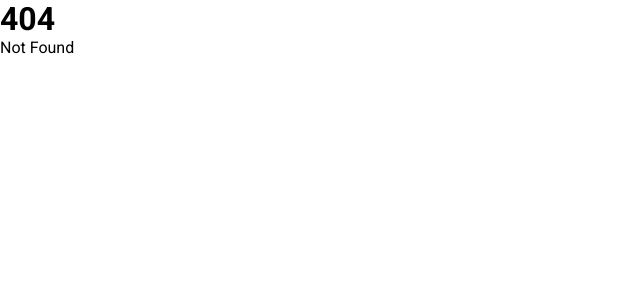
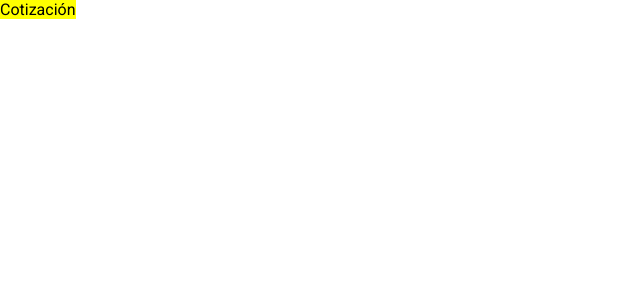
Before and after one commit to Adolf97/rdq_page_svelte, a SvelteKit app: page /Cotizacion in a window 1280 px wide. Before the commit this address had no page. Shown: the top 300 px of the page, without its empty margins (0-640 px from the left). Built offline with nearby package versions, Linux system fonts and the light colour scheme.

Commit message:
Agregué el componente de Cotización, con su respectivo archivo de estilos; además de su ruta

```diff
--- /dev/null
+++ b/src/components/Cotizacion.svelte
@@ -0,0 +1,7 @@
+<script>
+    import '$lib/styles/Cotizacion.css'
+</script>
+
+<div class="cotizacion_container">
+    Cotización
+</div>
--- /dev/null
+++ b/src/lib/styles/Cotizacion.css
@@ -0,0 +1,5 @@
+.cotizacion_container {
+  width: 100%;
+  height: auto;
+  background-color: yellow;
+}
--- /dev/null
+++ b/src/routes/Cotizacion/+page.svelte
@@ -0,0 +1,5 @@
+<script>
+    import Cotizacion from "$components/Cotizacion.svelte";
+</script>
+
+<Cotizacion />
```
